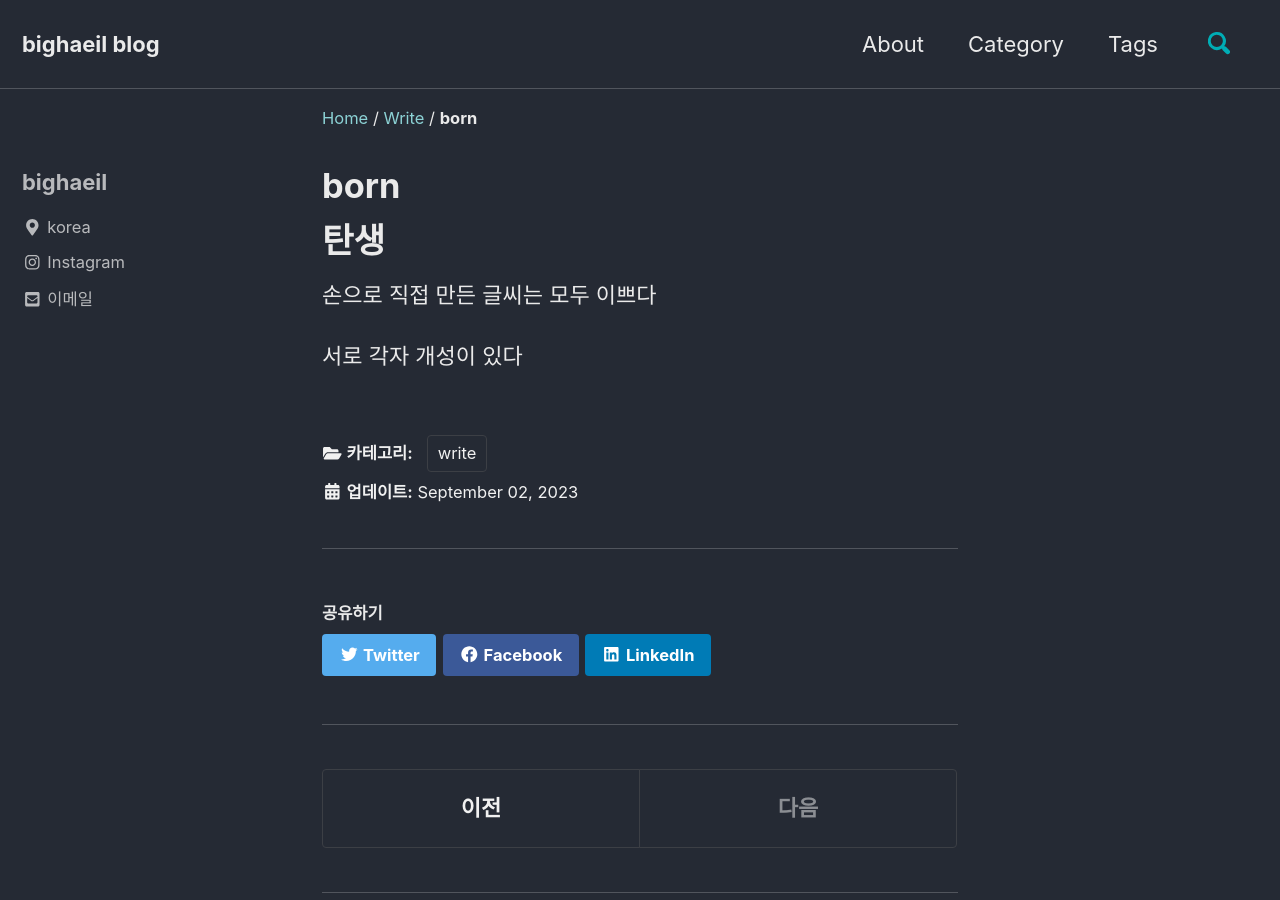
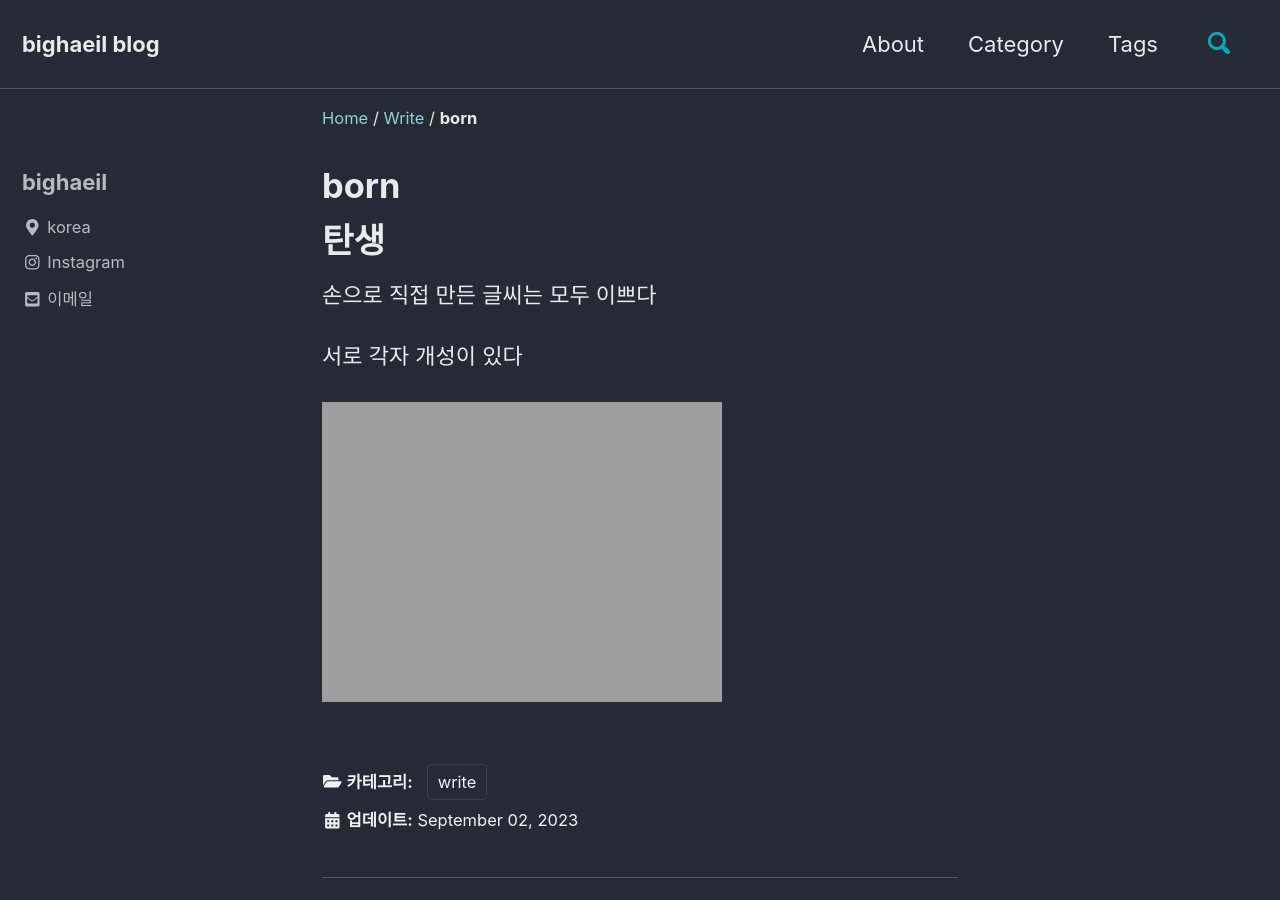
Before and after one commit to bighaeil/bighaeil.github.io, a Jekyll site: the page built from _posts/write/2023-09-02-born.md, in a window 1280 px wide and 900 px high. Built offline with Jekyll 4.4.1, drawn with Linux system fonts in a browser that asks for light colours; cached includes are drawn as plain includes; nearby versions of some CDN libraries; comment, search, counter and statistics services are not loaded.

Commit message:
Update 2023-09-02-born.md

```diff
--- a/_posts/write/2023-09-02-born.md
+++ b/_posts/write/2023-09-02-born.md
@@ -10,3 +10,6 @@ last_modified_at: 2023-09-02T17:00:00
 손으로 직접 만든 글씨는 모두 이쁘다
 
 서로 각자 개성이 있다
+
+![regret]({{ site.url }}{{ site.baseurl }}/assets/20230902_172526_HDR.jpg
+)
```
